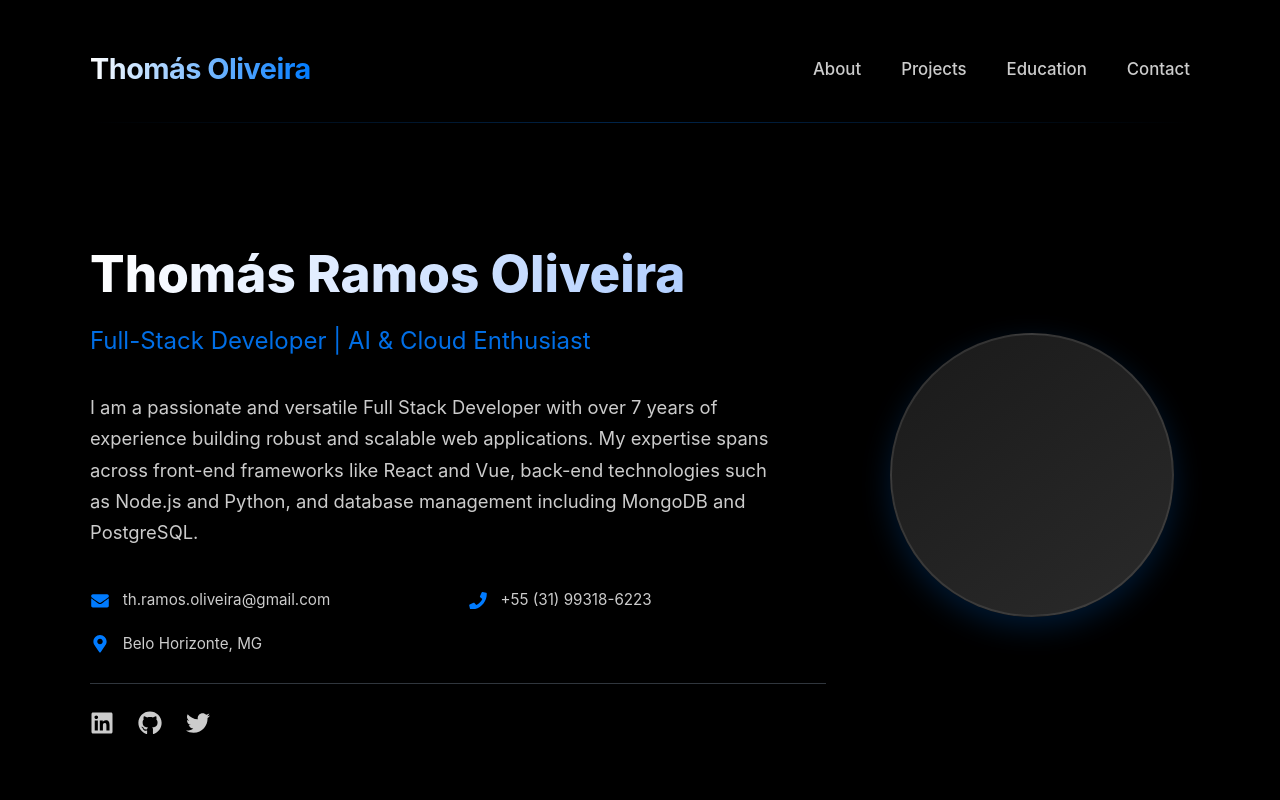
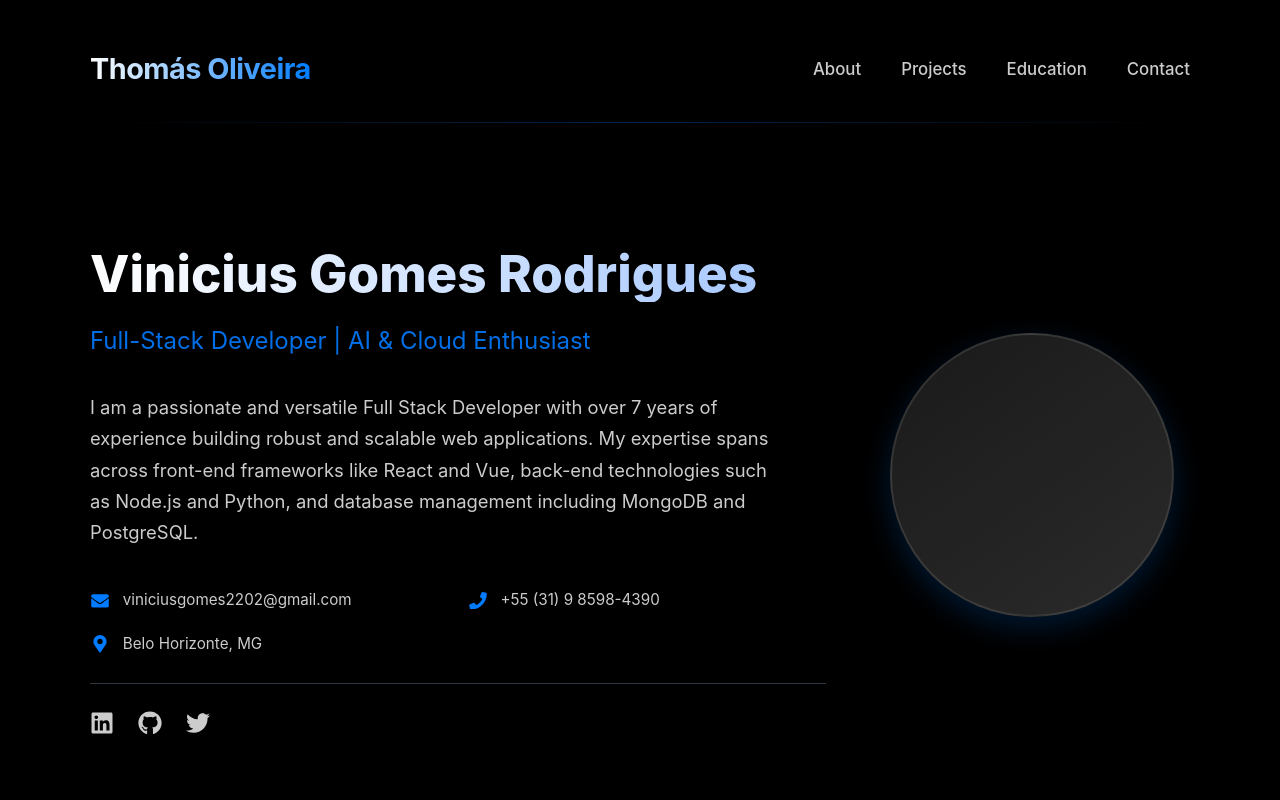
Before and after one commit to viniciusgomesrod/portfolio, a React (Vite) app in the folder PortfolioLab/: page / in a window 1280 px wide. Shown: the top 800 px of the page. Built offline with nearby package versions, Linux system fonts and the light colour scheme.

Commit message:
Update Hero.jsx

```diff
--- a/PortfolioLab/src/components/Hero.jsx
+++ b/PortfolioLab/src/components/Hero.jsx
@@ -5,7 +5,7 @@ function Hero() {
   return (
     <section id="about" className="hero">
       <div className="hero-content">
-        <h1>Thomás Ramos Oliveira</h1>
+        <h1>Vinicius Gomes Rodrigues</h1>
         <h2>Full-Stack Developer | AI & Cloud Enthusiast</h2>
         <p>
           I am a passionate and versatile Full Stack Developer with over 7 years of experience building robust and scalable web applications.
@@ -15,24 +15,24 @@ function Hero() {
         <div className="contact-info">
           <div className="contact-item">
             <FaEnvelope className="contact-icon" />
-            <span>th.ramos.oliveira@gmail.com</span>
+            <span>viniciusgomes2202@gmail.com</span>
           </div>
           <div className="contact-item">
             <FaPhone className="contact-icon" />
-            <span>+55 (31) 99318-6223</span>
+            <span>+55 (31) 9 8598-4390</span>
           </div>
           <div className="contact-item">
             <FaMapMarkerAlt className="contact-icon" />
             <span>Belo Horizonte, MG</span>
           </div>
           <div className="social-links">
-            <a href="https://linkedin.com/in/th-oliveira" target="_blank" rel="noopener noreferrer">
+            <a href="https://www.linkedin.com/in/viniciusgomesrod/" target="_blank" rel="noopener noreferrer">
               <FaLinkedin className="social-icon" />
             </a>
-            <a href="https://github.com/th-oliveira" target="_blank" rel="noopener noreferrer">
+            <a href="https://github.com/viniciusgomesrod" target="_blank" rel="noopener noreferrer">
               <FaGithub className="social-icon" />
             </a>
-            <a href="https://twitter.com/th_oliveiradev" target="_blank" rel="noopener noreferrer">
+            <a href="" target="_blank" rel="noopener noreferrer">
               <FaTwitter className="social-icon" />
             </a>
           </div>
```
